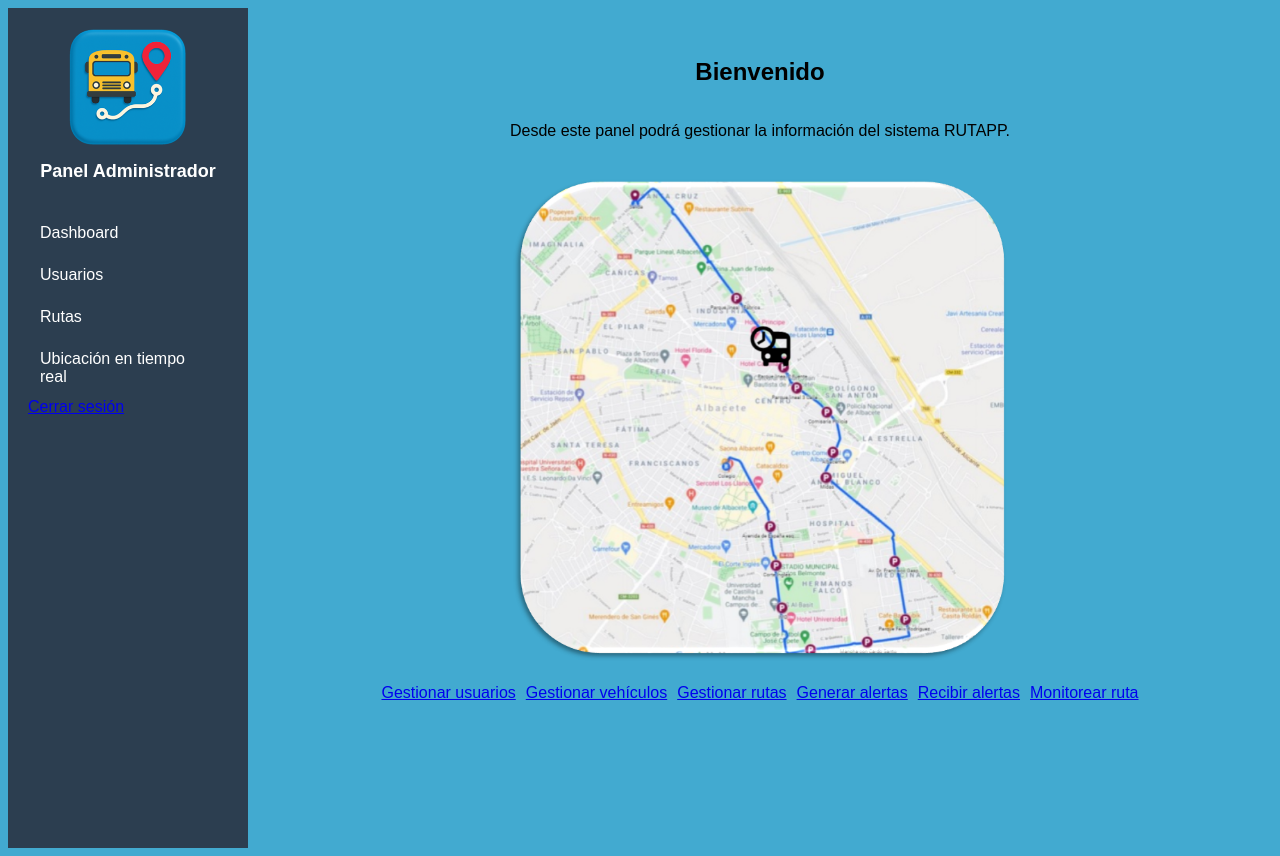
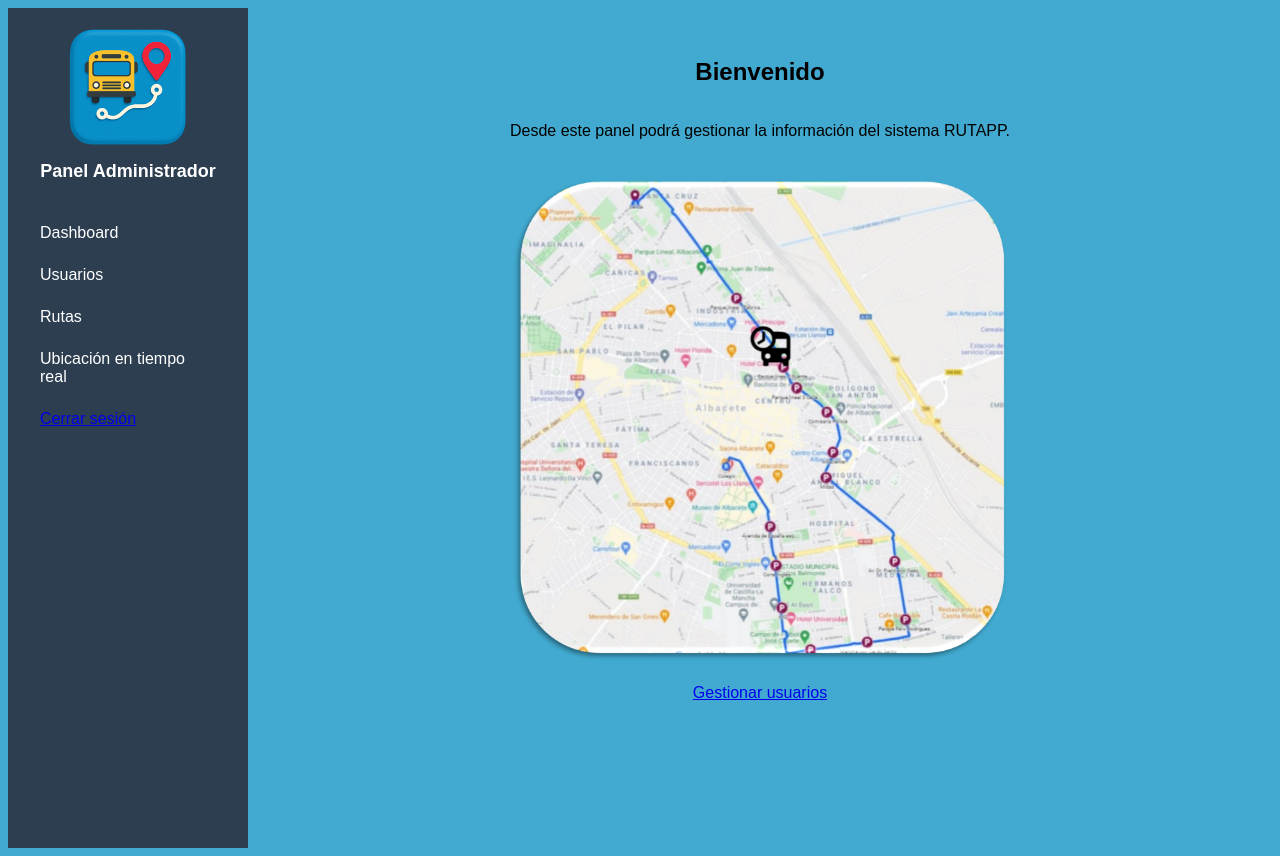
Before and after one commit to cisabelsalazar/rutapp, a Flask app: page /admin in a window 1280 px wide. Run offline with Flask 3, Linux system fonts and the light colour scheme; a user stored in the database is signed in.

Commit message:
Actualización Ultima Version RUTAPP
Ajustes y actualización, división módulos de trabajo

```diff
--- a/rutapp/app.py
+++ b/rutapp/app.py
@@ -24,7 +24,7 @@ conexion = mysql.connector.connect(
 #============================================
 
 
-@app.route('/')
+@app.route('/') #Esta es la ruta principal
 def login():
     return render_template('login.html')
 
@@ -113,10 +113,10 @@ def valida_login():
     usuario = cursor.fetchone()
 
     if usuario:
-        id_rol = usuario[6] # Esta es la posición en donde esta el usuario en la tabla BD
+        id_rol = usuario['id_rol'] # Esta es la posición en donde esta el usuario en la tabla BD
 
-        session['usuario'] = usuario[0]
-        session['rol'] = id_rol
+        session['usuario'] = usuario['id_rol']
+        session['rol'] = usuario['id_rol']
 
         if id_rol == 1:
             return redirect(url_for('administrador'))
@@ -147,6 +147,7 @@ def logout():
 # - Edición de rutas
 # - Asignación de vehículo o conductor a la ruta
 
+
 #==========================================
 #GESTIÓN DE ESTUDIANTES Y ASIGNACIÓN A RUTA
 #RESPONSABLE: VICTOR VELANDIA
@@ -158,6 +159,8 @@ def logout():
 #- Asignación de estudiantes a rutas
 #- Consultar estudiantes por ruta
 #- Listar estudiantes por conductor o ruta
+
+
 
 # ==========================================
 # INTERFAZ DE USUARIO Y VISUALIZACIÓN DEL SISTEMA
--- a/rutapp/templates/admin.html
+++ b/rutapp/templates/admin.html
@@ -25,7 +25,9 @@
                 <li>Usuarios</li>
                 <li>Rutas</li>
                 <li>Ubicación en tiempo real</li>
+                <li>
                 <a href="{{ url_for('logout') }}" class="btn-logout">Cerrar sesión</a>
+                </li>
             </ul>
         </div>
 
@@ -41,11 +43,11 @@
 
             <div class="admin-buttons">
                 <a href="{{ url_for('usuarios') }}" class="btn">Gestionar usuarios</a>
-                <a href="{{ url_for('vehiculos') }}" class="btn">Gestionar vehículos</a>
+              {#<a href="{{ url_for('vehiculos') }}" class="btn">Gestionar vehículos</a>
                 <a href="{{ url_for('rutas') }}" class="btn">Gestionar rutas</a>
                 <a href="{{ url_for('generar_alerta') }}" class="btn">Generar alertas</a>
                 <a href="{{ url_for('recibir_alertas') }}" class="btn">Recibir alertas</a>
-                <a href="{{ url_for('monitorear_ruta') }}" class="btn">Monitorear ruta</a>
+                <a href="{{ url_for('monitorear_ruta') }}" class="btn">Monitorear ruta</a> #}
             </div>
 
         </div>
```
